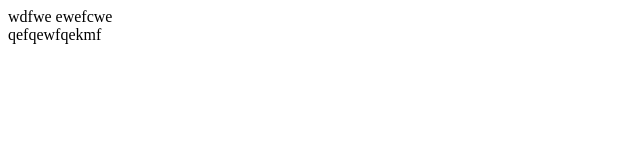
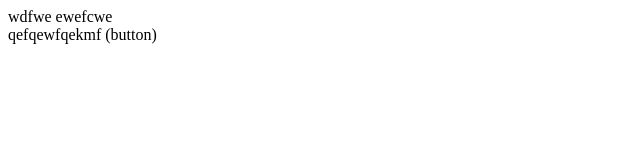
Before and after one commit to owalrohit/localrepo, a plain HTML site: page index.html in a window 1280 px wide. Shown: the full height of the page, 0-640 px from the left. Drawn offline with Linux system fonts and the light colour scheme.

```diff
--- a/index.html
+++ b/index.html
@@ -1,3 +1,3 @@
 <p> wdfwe
 ewefcwe<br>
-qefqewfqekmf </p>
+qefqewfqekmf (button)</p>
```
